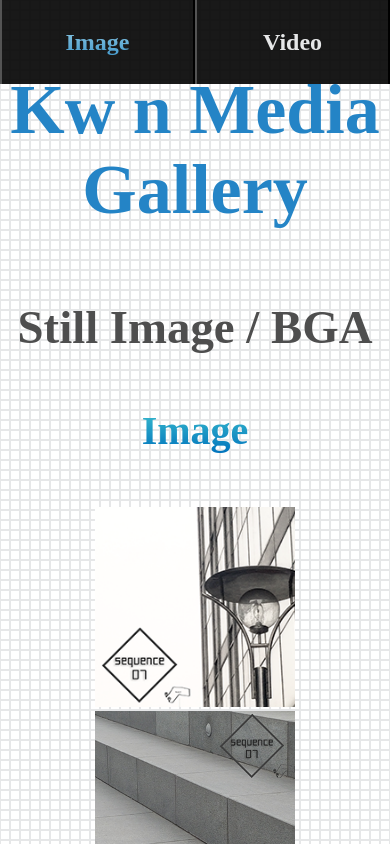
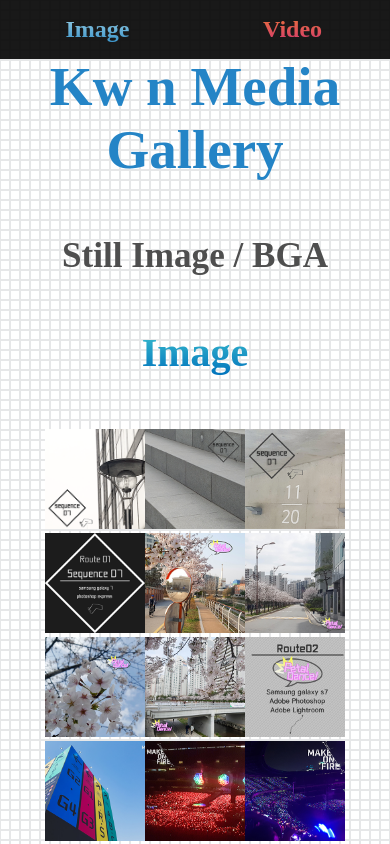
Before and after one commit to KwonTF/kwontf, a React (Create React App) app: page / in a window 390 px wide. Shown: the top 844 px of the page. Built offline with nearby package versions, Linux system fonts and the light colour scheme; a web font is replaced by a local one.

Commit message:
모바일 스타일링
의외로 금방!

```diff
--- a/src/app.css
+++ b/src/app.css
@@ -71,6 +71,7 @@ body {
 }
 
 .Image .imageFullContainer .Viewer {
+  width: 100%;
   overflow-x: scroll;
   position: fixed;
   z-index: 3;
@@ -203,8 +204,7 @@ body {
 .Navi .navigator button {
   background-color: transparent;
   color: #e6e7e8;
-  border-top: 0px;
-  border-bottom: 0px;
+  border: 0px;
   width: 50%;
   font-family: "vox";
   font-weight: 700;
@@ -253,5 +253,96 @@ body {
   -webkit-text-fill-color: transparent;
 }
 
+@media (max-width: 768px) {
+  .Title {
+    font-size: 30px;
+  }
+  .Title .text {
+    font-size: 55px;
+  }
+  .Navi .navigator {
+    height: 7%;
+  }
+  .Navi .navigator .ImageButton {
+    background: #d2eff1;
+    /* Old browsers */
+    background: -moz-linear-gradient(top, #d2eff1 0%, #0072bc 100%);
+    /* FF3.6+ */
+    background: -webkit-gradient(linear, left top, left bottom, color-stop(0%, #d2eff1), color-stop(100%, #0072bc));
+    /* Chrome,Safari4+ */
+    background: -webkit-linear-gradient(top, #d2eff1 0%, #0072bc 100%);
+    /* Chrome10+,Safari5.1+ */
+    background: -o-linear-gradient(top, #d2eff1 0%, #0072bc 100%);
+    /* Opera 11.10+ */
+    background: -ms-linear-gradient(top, #d2eff1 0%, #0072bc 100%);
+    /* IE10+ */
+    background: linear-gradient(to bottom, #d2eff1 0%, #0072bc 100%);
+    /* W3C */
+    filter: progid:DXImageTransform.Microsoft.gradient( startColorstr='#ffffff', endColorstr='#000000',GradientType=0 );
+    /* IE6-9 */
+    -webkit-background-clip: text;
+    -webkit-text-fill-color: transparent;
+  }
+  .Navi .navigator .VideoButton {
+    background: #f7941d;
+    /* Old browsers */
+    background: -moz-linear-gradient(top, #f7941d 0%, #c6168d 100%);
+    /* FF3.6+ */
+    background: -webkit-gradient(linear, left top, left bottom, color-stop(0%, #f7941d), color-stop(100%, #c6168d));
+    /* Chrome,Safari4+ */
+    background: -webkit-linear-gradient(top, #f7941d 0%, #c6168d 100%);
+    /* Chrome10+,Safari5.1+ */
+    background: -o-linear-gradient(top, #f7941d 0%, #c6168d 100%);
+    /* Opera 11.10+ */
+    background: -ms-linear-gradient(top, #f7941d 0%, #c6168d 100%);
+    /* IE10+ */
+    background: linear-gradient(to bottom, #f7941d 0%, #c6168d 100%);
+    /* W3C */
+    filter: progid:DXImageTransform.Microsoft.gradient( startColorstr='#ffffff', endColorstr='#000000',GradientType=0 );
+    /* IE6-9 */
+    -webkit-background-clip: text;
+    -webkit-text-fill-color: transparent;
+  }
+  .Image .imageFullContainer .imageContainer .ImageText {
+    color: #e6e7e8;
+    position: absolute;
+    margin-top: 0px;
+    margin-bottom: 0px;
+    top: 0px;
+    left: 0px;
+    width: 100px;
+    font-size: 12px;
+    padding-top: 25px;
+    padding-bottom: 25px;
+    opacity: 0;
+  }
+  .Image .imageFullContainer .imageContainer .ImageText:hover {
+    opacity: 0;
+  }
+  .Image .imageFullContainer .imageContainer .image {
+    width: 100px;
+    height: 100px;
+  }
+  .Image .imageFullContainer .Viewer {
+    overflow: scroll;
+    z-index: 3;
+    top: 50%;
+    left: 50%;
+    transform: translate(-50%, -50%);
+    padding: 100% 50% 100% 50%;
+    background-color: rgba(0, 0, 0, 0.9);
+  }
+  .Video .videoFullContainer .videoContainer .VideoText {
+    opacity: 0.8;
+  }
+  .Video .videoFullContainer .videoContainer .VideoViewer {
+    bottom: 0%;
+    left: 0%;
+    padding: 11.6% 10% 11.6% 10%;
+    width: 80%;
+    height: 80%;
+  }
+}
+
 
  /*# sourceMappingURL= app.css.map */
--- a/src/app.scss
+++ b/src/app.scss
@@ -60,9 +60,9 @@ body {
                 height: 200px;
                 object-fit: cover;
             }
-            //8 1104
         }
         .Viewer{
+            width: 100%;
             overflow-x: scroll;
             position: fixed;
             z-index: 3;
@@ -139,7 +139,7 @@ body {
 
     }
 }
-
+//6 1109
 .Navi{
     .navigator{
         display: flex;
@@ -154,8 +154,7 @@ body {
         button{
             background-color: rgba(0, 0, 0,0);
             color: #e6e7e8;
-            border-top: 0px;
-            border-bottom: 0px;
+            border:0px;
             width: 50%;
             font-family: "vox";
             font-weight: 700;
@@ -169,3 +168,74 @@ body {
         }
     }
 }
+
+@media (max-width: 768px){
+    .Title{
+        font-size: 30px;
+        .text{
+            font-size: 55px;
+        }
+    }
+    .Navi{
+        .navigator{
+            height: 7%;
+            .ImageButton{
+                @include linearGradient(#d2eff1, #0072bc);
+            }
+            .VideoButton{
+                @include linearGradient(rgb(247, 148, 29), rgb(198, 22, 141));
+            }
+        }
+    }
+    .Image{
+        .imageFullContainer{
+            .imageContainer{
+                .ImageText{
+                    color: #e6e7e8;
+                    position: absolute;
+                    margin-top: 0px;
+                    margin-bottom: 0px;
+                    top: 0px;
+                    left: 0px;
+                    width: 100px;
+                    font-size: 12px;
+                    padding-top: 25px;
+                    padding-bottom: 25px;
+                    opacity: 0;
+                    &:hover{
+                        opacity: 0;
+                    }
+                }
+                .image{
+                    width: 100px;
+                    height: 100px;
+                }
+            }
+            .Viewer{
+                overflow: scroll;
+                z-index: 3;
+                top:50%;
+                left: 50%;
+                transform: translate(-50%, -50%);
+                padding: 100% 50% 100% 50%;
+                background-color: rgba(0, 0, 0,0.9);
+            }
+        }
+    }
+    .Video{
+        .videoFullContainer{
+            .videoContainer{
+                .VideoText{
+                    opacity: 0.8;
+                }
+                .VideoViewer{
+                    bottom:0%;
+                    left: 0%;
+                    padding: 11.6% 10% 11.6% 10%;
+                    width: 80%;
+                    height: 80%;
+                }
+            }
+        }
+    }
+}
```
Also changed, not shown: src/util.scss (line endings or trailing spaces), 1 other file (tests, documents, lock files or other folders).
